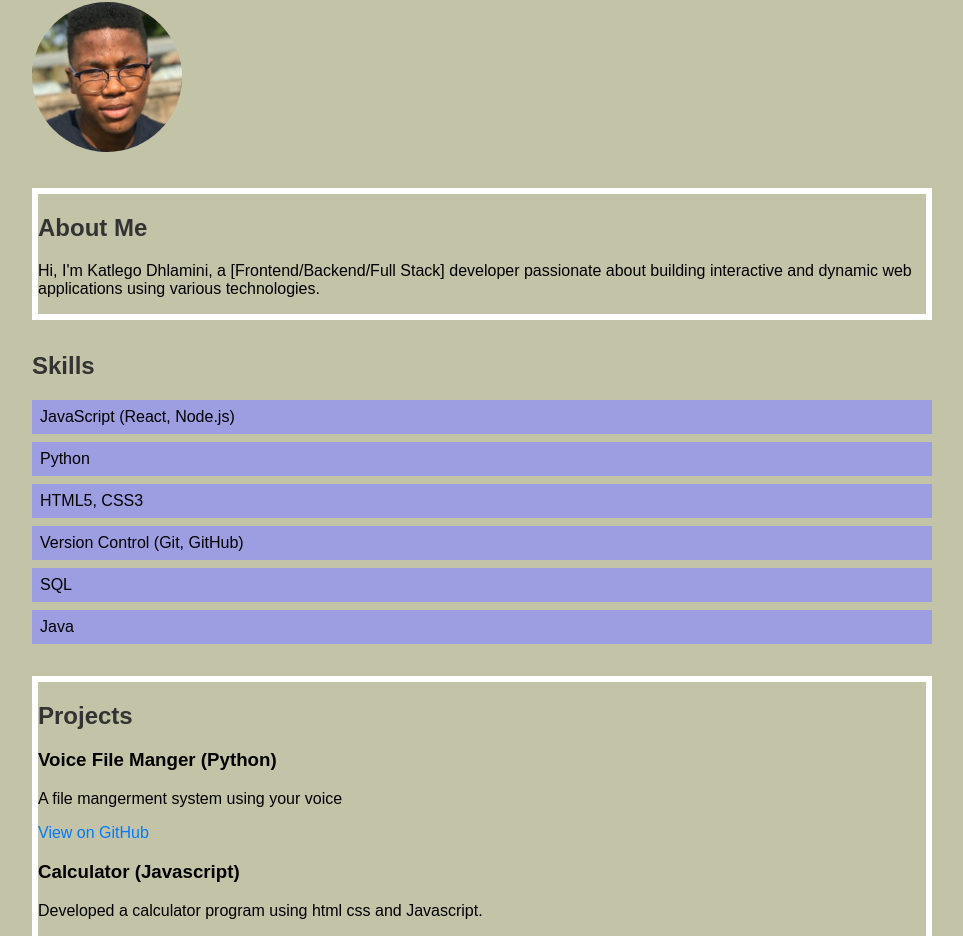
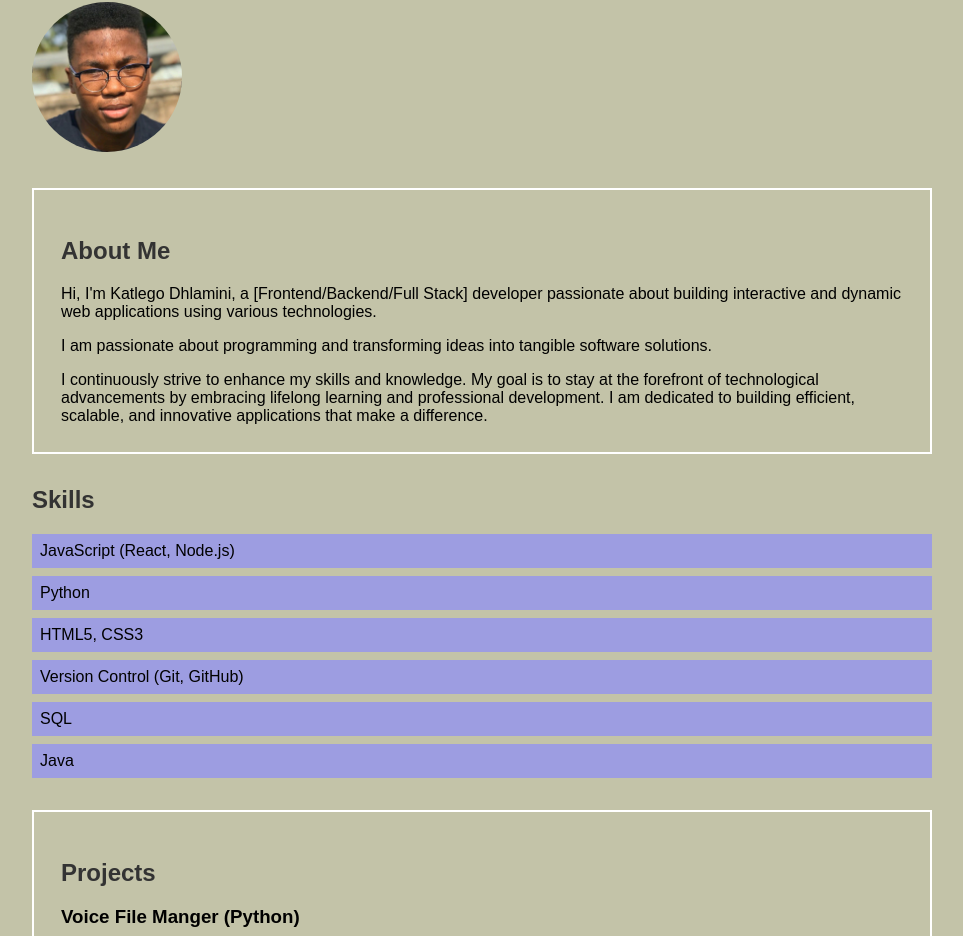
Before and after one commit to katdev16/kat-portfolio, a React (Create React App) app in the folder my-app/: page / in a window 1280 px wide. Shown: the part 110-1046 px from the top of the page, without its empty margins (158-1121 px from the left). Built offline with nearby package versions, Linux system fonts and the light colour scheme.

Commit message:
about me update

```diff
--- a/my-app/src/App.css
+++ b/my-app/src/App.css
@@ -40,10 +40,12 @@ a:hover {
 }
 
 #about{
-  border: 5pt solid #ffffff ;
+  border: 2pt solid #ffffff ;
+  padding: 3%;
 }
 
 
 #projects{
-  border: 5pt solid #ffffff ;
+  border: 2pt solid #ffffff ;
+  padding: 3%;
 }
--- a/my-app/src/components/About.js
+++ b/my-app/src/components/About.js
@@ -8,6 +8,12 @@ const About = () => {
         Hi, I'm Katlego Dhlamini, a [Frontend/Backend/Full Stack] developer passionate about building interactive and
         dynamic web applications using various technologies.
       </p>
+      <p>
+        I am passionate about programming and transforming ideas into tangible software solutions.</p>
+        I continuously strive to enhance my skills and knowledge.
+
+        My goal is to stay at the forefront
+        of technological advancements by embracing lifelong learning and professional development. I am dedicated to building efficient, scalable, and innovative applications that make a difference.
     </section>
   );
 };
--- a/my-app/src/components/Contact.js
+++ b/my-app/src/components/Contact.js
@@ -6,7 +6,7 @@ const Contact = () => {
       <h2>Contact</h2>
       <p>Email: <a href="katlegodhlamini2003@gmail.com">katlegodhlamini2003@gmail.com</a></p>
       <p>GitHub: <a href="https://github.com/katdev16">github.com/katdev16</a></p>
-      <p>LinkedIn: <a href="https://linkedin.com/in/yourprofile">linkedin.com/in/yourprofile</a></p>
+      <p>LinkedIn: <a href="https://www.linkedin.com/in/katlego-dhlamini-932636284/">linkedin.com/in/yourprofile</a></p>
     </section>
   );
 };
```
